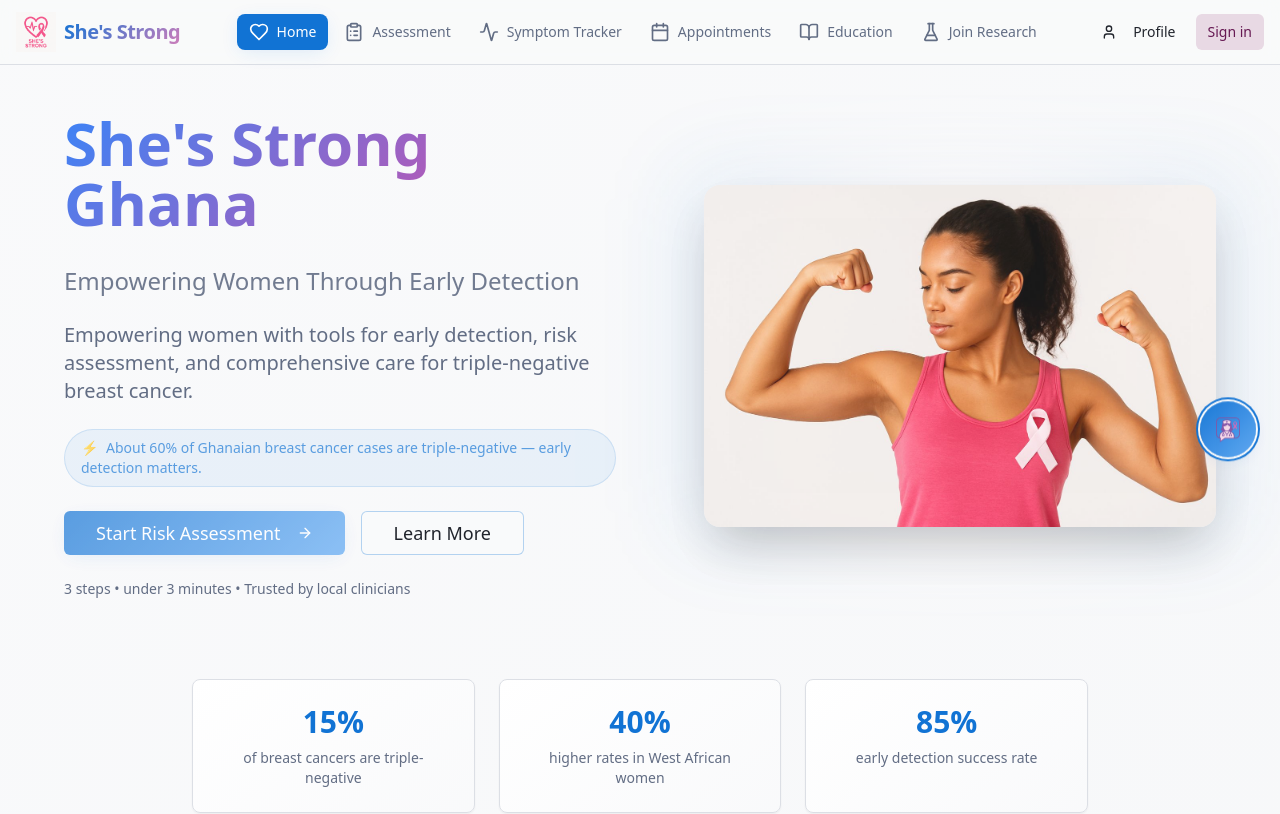
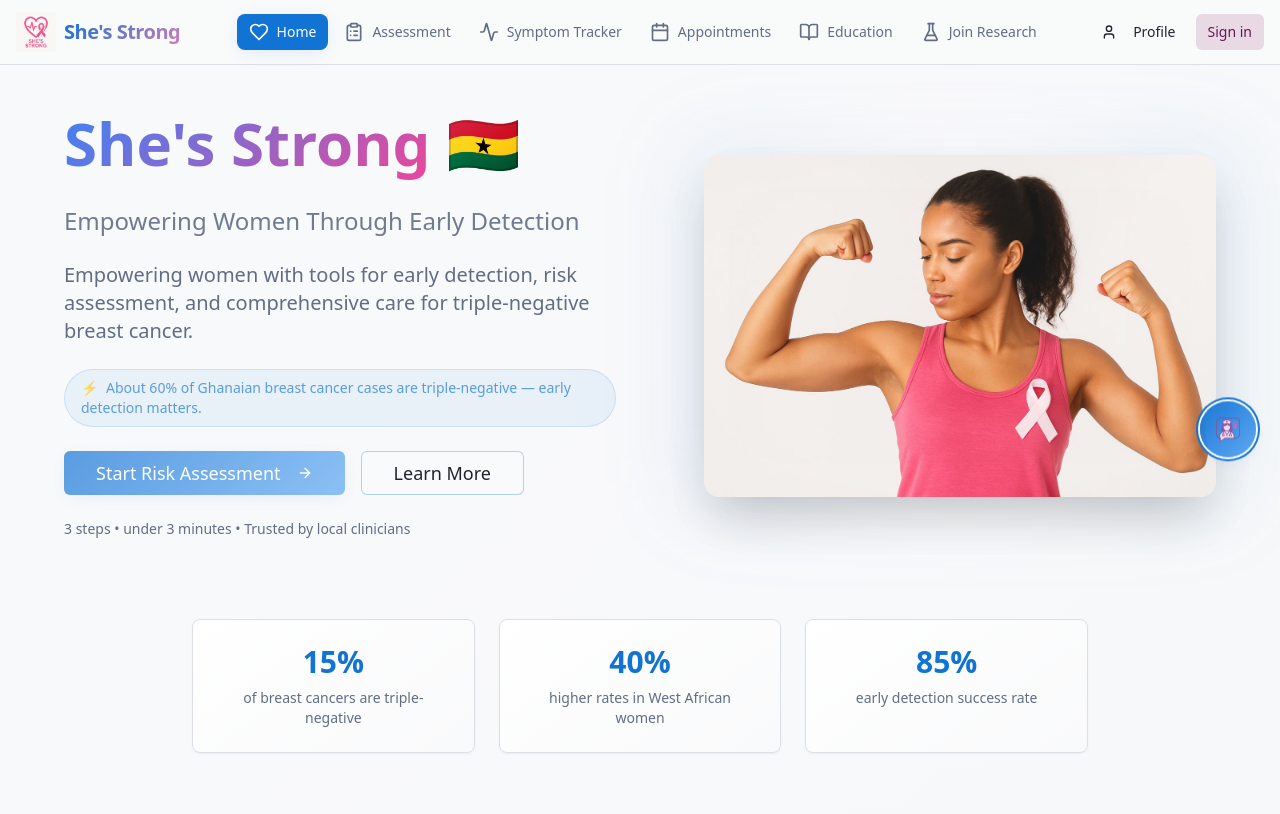
Before and after one commit to Governor-netizen/shes-strong-ghana, a React (Vite) app: page / in a window 1280 px wide. Shown: the top 814 px of the page. Built offline with nearby package versions, Linux system fonts and the light colour scheme.

Commit message:
Refactor hero section title
Replace "Ghana" with the Ghana flag emoji in the hero section title.

```diff
--- a/src/components/HeroSection.tsx
+++ b/src/components/HeroSection.tsx
@@ -37,8 +37,9 @@ export function HeroSection() {
 
           {/* Left side: Content */}
           <div className="text-center lg:text-left order-2 lg:order-1 space-y-6">
-            <h1 className="text-4xl md:text-5xl lg:text-6xl font-bold bg-gradient-blue-pink bg-clip-text text-transparent leading-normal pb-2 animate-slide-in-left">
-              She's Strong Ghana
+            <h1 className="text-4xl md:text-5xl lg:text-6xl font-bold leading-normal pb-2 animate-slide-in-left">
+              <span className="bg-gradient-blue-pink bg-clip-text text-transparent">She's Strong</span>{" "}
+              <span className="text-4xl md:text-5xl lg:text-6xl" role="img" aria-label="Ghana">🇬🇭</span>
             </h1>
             <p className="text-xl md:text-2xl text-muted-foreground/90 font-medium animate-slide-in-left-delayed">
               Empowering Women Through Early Detection
```
